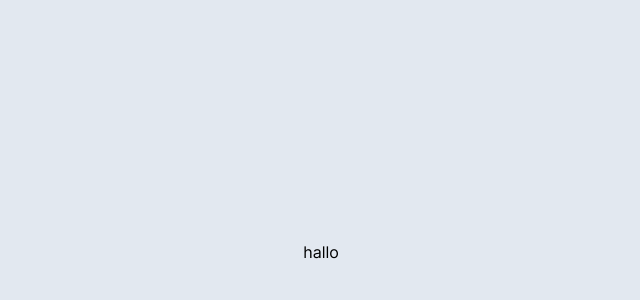
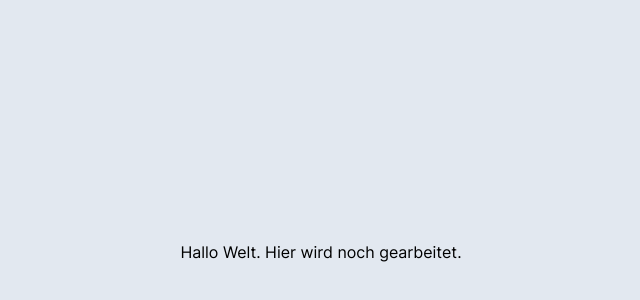
Before and after one commit to bennihtm/jabakus, a Vue app: page /lobby in a window 1280 px wide. Shown: the part 148-448 px from the top of the page, without its empty margins (319-959 px from the left). Built offline with nearby package versions, Linux system fonts and the light colour scheme.

Commit message:
Add Lobby and Multiplayer placeholders

```diff
--- a/src/views/game/Lobby.vue
+++ b/src/views/game/Lobby.vue
@@ -1,3 +1,3 @@
 <template>
-    hallo
+    Hallo Welt. Hier wird noch gearbeitet.
 </template>
--- a/src/views/game/Multiplayer.vue
+++ b/src/views/game/Multiplayer.vue
@@ -1,3 +1,73 @@
 <template>
+    <div class="w-full max-w-xl p-3">
+        <h1 class="font-bold text-5xl text-center text-red-500">
+          {{message}}
+        </h1>
+        <p class="font-bold text-1xl text-center text-blue-400">{{toast}}</p>
+        <div class="bg-slate-900 dark:bg-slate-700 p-12 rounded-lg shadow-lg w-full mt-8">
+            <div class="p-6 rounded-b">
+                <button @click="countGuess(0)" class="w-full text-center text-white bg-blue-700 hover:bg-blue-800 focus:ring-4 focus:ring-blue-300 font-medium rounded-lg text-sm px-5 py-2.5 mr-2 mb-2 dark:bg-blue-600 dark:hover:bg-blue-700 focus:outline-none dark:focus:ring-blue-800">
+                {{buttonlayout[0]}}
+                </button>
+                <button @click="countGuess(1)" class="w-full text-center text-white bg-blue-700 hover:bg-blue-800 focus:ring-4 focus:ring-blue-300 font-medium rounded-lg text-sm px-5 py-2.5 mr-2 mb-2 dark:bg-blue-600 dark:hover:bg-blue-700 focus:outline-none dark:focus:ring-blue-800">
+                {{buttonlayout[1]}}
+                </button>
+                <button @click="countGuess(2)" class="w-full text-center text-white bg-blue-700 hover:bg-blue-800 focus:ring-4 focus:ring-blue-300 font-medium rounded-lg text-sm px-5 py-2.5 mr-2 mb-2 dark:bg-blue-600 dark:hover:bg-blue-700 focus:outline-none dark:focus:ring-blue-800">
+                {{buttonlayout[2]}}
+                </button>
+                <button @click="countGuess(3)" class="w-full text-center text-white bg-blue-700 hover:bg-blue-800 focus:ring-4 focus:ring-blue-300 font-medium rounded-lg text-sm px-5 py-2.5 mr-2 mb-2 dark:bg-blue-600 dark:hover:bg-blue-700 focus:outline-none dark:focus:ring-blue-800">
+                {{buttonlayout[3]}}
+                </button>
+            </div>
+        </div>
+    </div>
+</template>
+<script>
+import { createClient } from '@supabase/supabase-js'
 
-</template>
+// Create a single supabase client for interacting with your database
+const supabase = createClient('https://ugfpdmiudzqmhftaexoq.supabase.co', 'eyJhbGciOiJIUzI1NiIsInR5cCI6IkpXVCJ9.eyJpc3MiOiJzdXBhYmFzZSIsInJlZiI6InVnZnBkbWl1ZHpxbWhmdGFleG9xIiwicm9sZSI6ImFub24iLCJpYXQiOjE2NTA2NDMyODAsImV4cCI6MTk2NjIxOTI4MH0.9bsS1kxOmoSjOx3cY2if2AaVmVKe4mx-ZlncGDzn4gc')
+
+export default {
+    data() {
+        return {
+        message: 'Was ist 1 * 1?',
+        toast: "",
+        num0: 1,
+        num1: 1,
+        correctAnswer: 0,
+        buttonlayout: [2,4,20,1],
+        highscore: 0,
+        }
+    },
+    methods: {
+    rng() {
+        this.num0 = Math.floor(Math.random() * 10);
+        this.num1 = Math.floor(Math.random() * 10);
+        this.correctAnswer = Math.floor(Math.random() * 4)
+    },
+    main() {
+        this.rng();
+        // Populate Buttons
+        for (var step = 0; step < 4; step++) {
+            if(step == this.correctAnswer){
+            this.buttonlayout[step] =  this.num0 * this.num1;
+            }else{
+            this.buttonlayout[step] = this.num0 * Math.floor(Math.random() * 10)
+            }
+        };
+    this.message = "Was ist "+this.num0+" * "+this.num1+"?"
+    },
+    countGuess (Guessed){
+        if(this.num0 * this.num1 == this.buttonlayout[Guessed]){
+            this.highscore++
+            this.toast = "Wow! Richtig! Dein Highscore ist "+this.highscore+"."
+
+            this.main()
+        } else {
+            this.toast = "Oops, das war's nicht. Probier's nochmal!"
+        }
+    }
+  }
+}
+</script>
```
